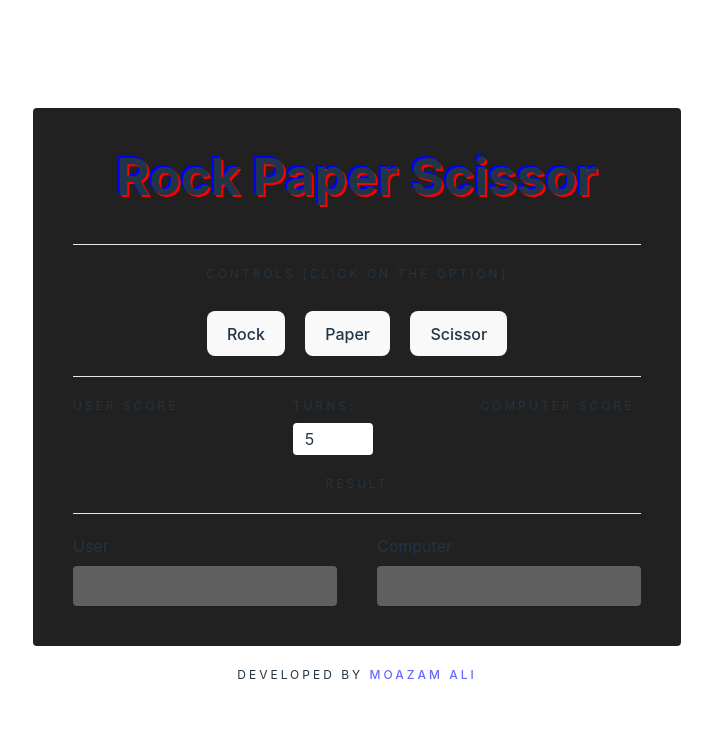
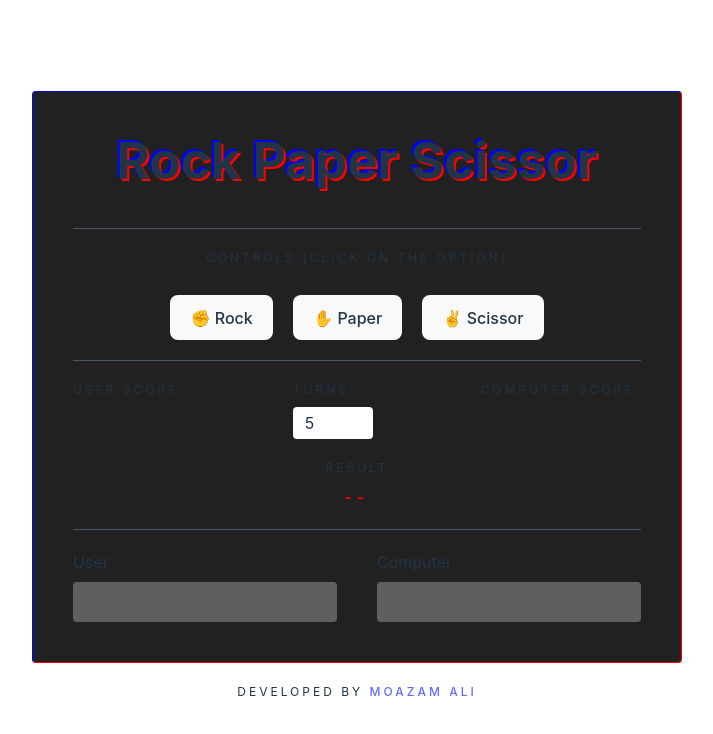
Before and after one commit to moazamdev/rock-paper-scissor, a React (Vite) app: page / in a window 1280 px wide. Shown: the top 734 px of the page, without its empty margins (283-996 px from the left). Built offline with nearby package versions, Linux system fonts and the light colour scheme.

Commit message:
implemented new changes

```diff
--- a/src/App.jsx
+++ b/src/App.jsx
@@ -2,6 +2,8 @@ import { useState } from "react";
 import "./App.css";
 import Button from "./components/button";
 import Input from "./components/input";
+import HeadingTwo from "./components/headingtwo";
+import SelectionBoard from "./components/selection-board";
 
 const optionsArr = ["Rock", "Paper", "Scissor"];
 
@@ -14,11 +16,21 @@ function App() {
 	const [whoWins, setWhoWins] = useState("");
 	const [turns, setTurns] = useState(5);
 
+	const countAsterisks = (inputString) => {
+		return inputString.split("*").length - 1;
+	};
 	const handleClick = (chosenValue) => {
 		if (turns === 0) {
 			alert("Bas Karde Bhai, Game Khatam Ho Gai");
+
+			countAsterisks(userScore) > countAsterisks(computerScore)
+				? alert("You Win 🎉 \nKhandani khilari he ham to")
+				: alert("Computer Won 😈 \nJa pehle seekh kar aa");
+
+			setTurns((prevTurns) => prevTurns - 1);
 			return;
 		}
+
 		const randomValue = optionsArr[Math.floor(Math.random() * 3)];
 		setUserValue(chosenValue);
 		setComputerValue(randomValue);
@@ -45,69 +57,90 @@ function App() {
 		setTurns((prevTurns) => prevTurns - 1);
 	};
 
+	let buttonsArr = [
+		{
+			value: "✊ Rock",
+			text: "Rock",
+		},
+		{
+			value: "✋ Paper",
+			text: "Paper",
+		},
+		{
+			value: "✌ Scissor",
+			text: "Scissor",
+		},
+	];
+
 	return (
 		<>
-			<div className="bg-[#212121] border-black p-10 rounded">
+			<div className="bg-[#212121] border border-t-[#0000ff] border-l-[#0000ff] border-b-[#ff0000] border-r-[#ff0000] p-10 rounded">
 				<h1 className="mb-10 font-bold app-title-heading">
 					Rock Paper Scissor
 				</h1>
 
-				<hr className="my-5" />
-				<div className="flex justify-center items-center flex-col gap-5">
-					<h3 className="text-start mb-2 uppercase text-[12px] tracking-[3px]">
-						Controls [Click on the option]
-					</h3>
-					<div className="button-container flex justify-center items-center gap-5">
-						<Button
-							onClick={() => handleClick("Rock")}
-							value={"Rock"}
-						/>
-						<Button
-							onClick={() => handleClick("Paper")}
-							value={"Paper"}
-						/>
-						<Button
-							onClick={() => handleClick("Scissor")}
-							value={"Scissor"}
-						/>
+				<hr className="my-5 border-t-1 border-slate-600" />
+				{turns < 0 ? (
+					<button
+						className="bg-[#000] "
+						onClick={() => window.location.reload()}
+					>
+						🔄 New Game
+					</button>
+				) : (
+					<div className="flex justify-center items-center flex-col gap-5">
+						<HeadingTwo text="Controls [Click on the option]" />
+						<div className="button-container flex justify-center items-center gap-5">
+							{buttonsArr.map((button) => (
+								<Button
+									onClick={() => handleClick(button.text)}
+									value={button.value}
+								/>
+							))}
+						</div>
 					</div>
-				</div>
+				)}
 
-				<hr className="my-5" />
+				<hr className="my-5 border-t-1 border-slate-600" />
 				<div className="flex justify-center items-center gap-5">
 					<div className="score-board mb-5 w-full flex justify-between direction-row">
 						<div className="user-score-board flex justify-start flex-col">
-							<h2 className="text-start mb-2 uppercase text-[12px] tracking-[3px]">
-								User Score:{" "}
-							</h2>
+							<HeadingTwo text="User Score:" />
 							<h3 className="text-start mb-2">{userScore}</h3>
 						</div>
 						<div className="computer-score-board flex justify-start flex-col">
-							<h2 className="text-start mb-2 uppercase text-[12px] tracking-[3px]">
-								Turns:{" "}
-							</h2>
-							<input
+							<HeadingTwo text="Turns:" />
+							{/* <input
 								type="number"
 								onChange={(e) => {
 									setTurns(e.target.value);
 									setUserScore("");
 									setComputerScore("");
 								}}
+								min={0}
 								value={turns}
+							/> */}
+							<Input
 								className="w-20 p-1 px-3 rounded"
+								value={turns}
+								type="number"
+								disabled={false}
+								readOnly={false}
+								onChange={(e) => {
+									setTurns(e.target.value);
+									setUserScore("");
+									setComputerScore("");
+								}}
 							/>
 						</div>
 						<div className="computer-score-board flex justify-start flex-col">
-							<h2 className="text-start mb-2 uppercase text-[12px] tracking-[3px]">
-								Computer Score:{" "}
-							</h2>
+							<HeadingTwo text="Computer Score:" />
 							<h3 className="text-start mb-2">{computerScore}</h3>
 						</div>
 					</div>
 				</div>
-				<h3 className="mb-2 uppercase text-[12px] tracking-[3px]">
-					Result
-				</h3>
+
+				<HeadingTwo position="center" text="Result" />
 				<h2
 					className={`${
 						whoWins === "user" ? "text-[#00FF00]" : "text-[#FF0000]"
@@ -115,20 +148,20 @@ function App() {
 						whoWins === "draw" && "text-[#cdcdcd]"
 					} uppercase font-semibold tracking-[5px]`}
 				>
-					{currentResult}
+					{currentResult == "" ? "--" : currentResult}
 				</h2>
 
-				<hr className="my-5" />
+				<hr className="my-5 border-t-1 border-slate-600" />
 				<div className="board-container">
 					<div className="gap-10 board flex justify-between direction-row">
-						<div className="user-board">
-							<h2 className="text-start mb-2">User</h2>
-							<Input value={userValue} />
-						</div>
-						<div className="computer-board">
-							<h2 className="text-start mb-2">Computer</h2>
-							<Input value={computerValue} />
-						</div>
+						<SelectionBoard
+							choosedValue={userValue}
+							text={"User"}
+						/>
+						<SelectionBoard
+							choosedValue={computerValue}
+							text={"Computer"}
+						/>
 					</div>
 				</div>
 			</div>
--- /dev/null
+++ b/src/components/headingtwo.jsx
@@ -0,0 +1,15 @@
+import React from "react";
+
+const HeadingTwo = ({ text, position = "start" }) => {
+	return (
+		<h2
+			className={`${
+				position == "center" ? "text-center" : "text-start"
+			} mb-2 uppercase text-[12px] tracking-[3px]`}
+		>
+			{text}
+		</h2>
+	);
+};
+
+export default HeadingTwo;
--- a/src/components/input.jsx
+++ b/src/components/input.jsx
@@ -1,13 +1,21 @@
 import React from "react";
 
-const Input = ({ value }) => {
+const Input = ({
+	value,
+	type = "text",
+	disabled = true,
+	readOnly = true,
+	onChange,
+	className = "rounded p-2",
+}) => {
 	return (
 		<input
-			className="rounded p-2"
-			type="text"
-			disabled
+			className={className}
+			type={type}
+			disabled={disabled}
 			value={value}
-			readOnly
+			readOnly={readOnly}
+			onChange={onChange}
 		/>
 	);
 };
--- /dev/null
+++ b/src/components/selection-board.jsx
@@ -0,0 +1,13 @@
+import React from "react";
+import Input from "./input";
+
+const SelectionBoard = ({ choosedValue, text }) => {
+	return (
+		<div className="user-board">
+			<h2 className="text-start mb-2">{text}</h2>
+			<Input value={choosedValue} />
+		</div>
+	);
+};
+
+export default SelectionBoard;
```
